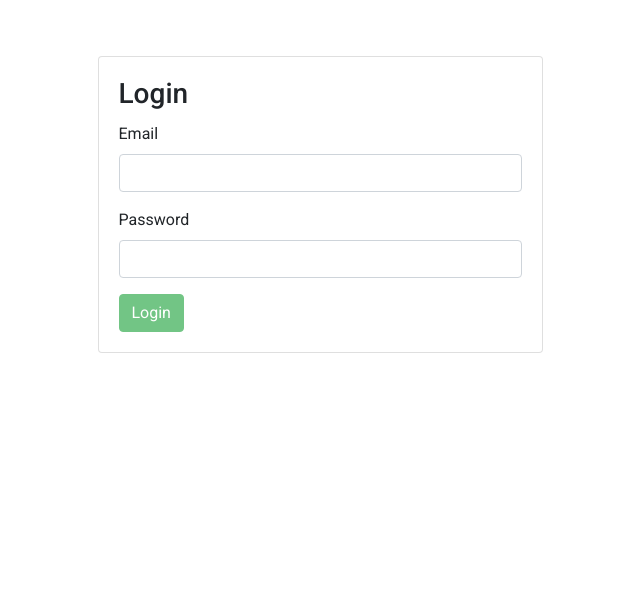
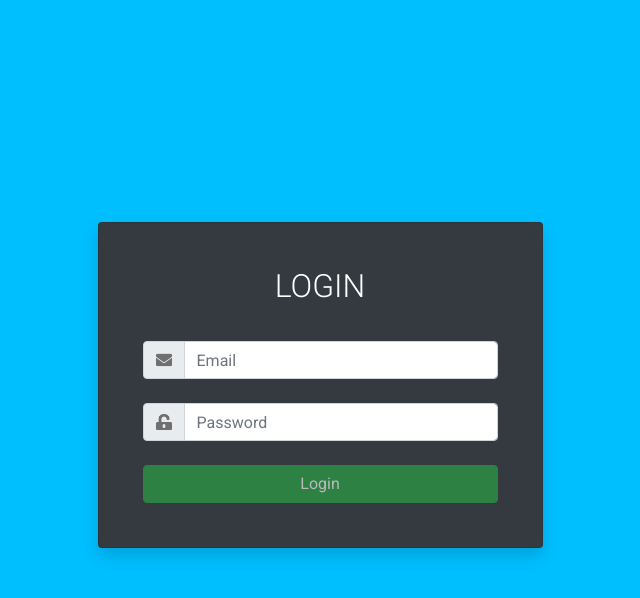
Before and after one commit to elmoamedeo/squad2front, an Angular app: page /login in a window 1280 px wide. Shown: the top 598 px of the page, without its empty margins (320-960 px from the left). Built offline with nearby package versions, Linux system fonts and the light colour scheme.

Commit message:
ajustes visuais

```diff
--- a/src/app/log/log-edit/log-edit.component.html
+++ b/src/app/log/log-edit/log-edit.component.html
@@ -1,49 +1,83 @@
-<div class="col-md-6 user-container">
-    <h2 [hidden]="log._id" class="text-center">Create Log</h2>
-    <h2 [hidden]="!log._id" class="text-center">Edit Log</h2>
+<div class="row">
+  <div class="col">
+    <div class="card bg-dark mt-5">
+      <h2 class="card-header text-light font-weight-light mt-2 mb-2">
+        <span [hidden]="log._id" class="text-center">Create Log</span>
+        <span [hidden]="!log._id" class="text-center">Edit Log</span>
+      </h2>
+
+      <div class="card-body">
         <form [formGroup]="editLogForm" (ngSubmit)="onSubmit()">
 
-      <div class="hidden">
+          <div class="row">
+            <div class="col-md-6">
+
+              <div class="form-group">
+                <label for="detail">ID</label>
                 <input type="text" formControlName="id" placeholder="id" name="id" class="form-control" id="id">
               </div>
 
               <div class="form-group">
-        <label for="title">Title:</label>
+                <label for="title">Title</label>
                 <input type="text" formControlName="title" placeholder="Title" name="title" class="form-control" id="title">
               </div>
 
               <div class="form-group">
-        <label for="firstName">Detail:</label>
+                <label for="detail">Detail</label>
                 <input type="textarea" formControlName="detail" placeholder="Details of the log" name="detail" class="form-control" id="detail">
               </div>
 
               <div class="form-group">
-        <label for="event">Event:</label>
-        <input formControlName="event" type="radio" name="event" value="0"/>
-        <input formControlName="event" type="radio" name="event" value="1"/>
-        <input formControlName="event" type="radio" name="event" value="2"/>
+                <label>Evente</label>
+                <br/>
+                <div class="custom-control custom-radio custom-control-inline">
+                  <input formControlName="event" type="radio" id="event0" name="event" class="custom-control-input" value="0">
+                  <label class="custom-control-label" for="event0">0</label>
+                </div>
+                <div class="custom-control custom-radio custom-control-inline">
+                  <input formControlName="event" type="radio" id="event2" name="event" class="custom-control-input" value="1">
+                  <label class="custom-control-label" for="event2">1</label>
+                </div>
+                <div class="custom-control custom-radio custom-control-inline">
+                  <input formControlName="event" type="radio" id="event3" name="event" class="custom-control-input " value="2">
+                  <label class="custom-control-label" for="event3">2</label>
+                </div>
+              </div>
             </div>
 
+            <div class="col-md-6">
               <div class="form-group">
-        <label for="level">Level:</label>
+                <label for="level">Level</label>
                 <input type="text" formControlName="level" placeholder="Level" name="level" class="form-control" id="level">
               </div>
 
               <div class="form-group">
-        <label for="environment">Environment:</label>
+                <label for="environment">Environment</label>
                 <input type="text" formControlName="environment" placeholder="Environment" name="environment" class="form-control" id="environment">
               </div>
 
               <div class="form-group">
-        <label for="enabled">Active?</label>
-        <input type="checkbox" formControlName="enabled" name="enabled" class="form-control" id="enabled">
+                <label for="ip">IP</label>
+                <input type="text" formControlName="ip" name="ip" placeholder="192.168.0.1" class="form-control" id="ip">
               </div>
 
               <div class="form-group">
-        <label for="ip">Ip:</label>
-        <input type="text" formControlName="ip" name="ip" placeholder="192.168.0.1" class="form-control" id="ip">
+                <div class="custom-control custom-checkbox custom-control-inline">
+                  <input formControlName="event" type="checkbox" id="enabled" name="enabled" class="custom-control-input" value="0">
+                  <label class="custom-control-label" for="enabled">Active?</label>
+                </div>
               </div>
 
-      <button class="btn btn-success">Update</button>
+            </div>
+
+          </div>
         </form>
+
+        <div class="mt-5">
+          <button class="btn btn-outline-success btn-lg">Update</button>
         </div>
+
+      </div>
+    </div>
+  </div>
+</div>
--- a/src/app/log/log-list/log.component.html
+++ b/src/app/log/log-list/log.component.html
@@ -1,7 +1,15 @@
-<div class="col-md-6 user-container">
-    <h2 style="margin: auto"> Log Details</h2>
+<div class="row">
+  <div class="col">
+    <div class="card bg-dark mt-5">
+      <h2 class="card-header text-light font-weight-light mt-2 mb-2">
+        <span>Log Details</span>
+        <span class="float-right">
           <button class="btn btn-danger" style="width:100px" (click)="editLog()"> Add Log</button>
-    <table class="table table-striped">
+        </span>
+      </h2>
+      <div class="card-body mt-4">
+        <div class="table-responsive">
+          <table class="table table-striped table-sm table-dark">
             <thead>
             <tr>
               <th class="hidden">Id</th>
@@ -9,6 +17,7 @@
               <th>Detail</th>
               <th>Level</th>
               <th>Event</th>
+              <th></th>
             </tr>
             </thead>
             <tbody>
@@ -18,9 +27,17 @@
               <td>{{log.detail}}</td>
               <td>{{log.level}}</td>
               <td>{{log.event}}</td>
-        <td><button class="btn btn-success" (click)="deleteLog(log)"> Delete</button>
-          <button class="btn btn-success" (click)="editLog(log)" style="margin-left: 20px;"> Edit</button></td>
+              <td>
+                <div class="btn-group">
+                  <button class="btn btn-sm btn-outline-danger" (click)="deleteLog(log)"> Delete</button>
+                  <button class="btn btn-sm btn-outline-success" (click)="editLog(log)"> Edit</button>
+                </div>
+              </td>
             </tr>
             </tbody>
           </table>
         </div>
+      </div>
+    </div>
+  </div>
+</div>
--- a/src/app/login/login.component.html
+++ b/src/app/login/login.component.html
@@ -1,29 +1,47 @@
-<div class="row justify-content-center" style="padding-top: 5%">
+<div class="row justify-content-center" style="padding-top: 20%">
   <div class="col-5">
-        <div class="card">
+    <div class="card text-white bg-dark shadow p-4">
       <div class="card-body">
-                <h3 class="card-title">Login</h3>
+        <h2 class="card-title text-center font-weight-light">LOGIN</h2>
+        <br/>
+
         <form [formGroup]="loginForm" (ngSubmit)="onSubmit()">
-                    <div class="form-group">
-                        <label for="email">Email</label>
-                        <input type="text" class="form-control" formControlName="email" id="email" autocomplete="off">
-                        <div class="error"
-                            *ngIf="loginForm.controls['email'].hasError('required') && loginForm.controls['email'].touched">
-                            Email is required.</div>
+          <div class="mb-4">
+            <div class="input-group">
+              <div class="input-group-prepend">
+                <div class="input-group-text">
+                  <img src="../../assets/envelope-solid.png"/>
                 </div>
-                    <div class="form-group">
-                        <label for="pwd">Password</label>
-                        <input type="password" class="form-control" formControlName="password" id="pwd"
-                            autocomplete="off">
-                        <div class="error"
-                            *ngIf="loginForm.controls['password'].hasError('required') && loginForm.controls['password'].touched">
-                            Password is required.</div>
               </div>
-                    <button class="btn btn-success" [disabled]="loginForm.invalid">Login</button>
-                    <div *ngIf="invalidLogin" class="error">
-                        <div>Invalid credentials.</div>
+              <input type="text" class="form-control" formControlName="email" id="email" autocomplete="off" placeholder="Email">
+            </div>
+            <small class="text-danger" *ngIf="loginForm.controls['email'].hasError('required') && loginForm.controls['email'].touched">
+              E-mail is required.
+            </small>
+          </div>
+
+          <div class="mb-4">
+            <div class="input-group">
+              <div class="input-group-prepend">
+                <div class="input-group-text">
+                  <img src="../../assets/unlock-alt-solid.png"/>
+                </div>
+              </div>
+              <input type="password" class="form-control" formControlName="password" id="pwd" autocomplete="off" placeholder="Password">
+            </div>
+            <small class="text-danger" *ngIf="loginForm.controls['password'].hasError('required') && loginForm.controls['password'].touched">
+              Password is required.
+            </small>
+          </div>
+
+          <div>
+            <button class="btn btn-success btn-block" [disabled]="loginForm.invalid">Login</button>
+            <small *ngIf="invalidLogin" class="text-danger">
+              Invalid credentials.
+            </small>
           </div>
         </form>
+
       </div>
     </div>
   </div>
--- a/src/app/login/login.component.scss
+++ b/src/app/login/login.component.scss
@@ -0,0 +1,3 @@
+.card {
+  img { width: 16px; height: 16px;}
+}
--- a/src/app/user/user-edit/user-edit.component.html
+++ b/src/app/user/user-edit/user-edit.component.html
@@ -9,7 +9,8 @@
             <input type="text" class="form-control" formControlName="email" id="email" autocomplete="off">
             <div class="error"
                  *ngIf="loginForm.controls['email'].hasError('required') && loginForm.controls['email'].touched">
-                                Email is required.</div>
+              Email is required.
+            </div>
           </div>
           <div class="form-group">
             <label for="pwd">Password</label>
@@ -17,7 +18,8 @@
                    autocomplete="off">
             <div class="error"
                  *ngIf="loginForm.controls['password'].hasError('required') && loginForm.controls['password'].touched">
-                                Password is required.</div>
+              Password is required.
+            </div>
           </div>
           <button class="btn btn-success" [disabled]="loginForm.invalid">Login</button>
           <div *ngIf="invalidLogin" class="error">
--- a/src/styles.scss
+++ b/src/styles.scss
@@ -1,4 +1,8 @@
 /* You can add global styles to this file, and also import other style files */
 
-html, body { height: 100%; }
-body { margin: 0; font-family: Roboto, "Helvetica Neue", sans-serif; }
+//* {border: 1px solid red;}
+
+html, body { min-width: 100vw; min-height: 100vh; }
+body { margin: 0; font-family: Roboto, "Helvetica Neue", sans-serif; background-color: deepskyblue;}
+
+label {color: #DDDDDD;}
```
Also changed, not shown: src/assets/envelope-solid.png (added), src/assets/unlock-alt-solid.png (added). Lines whose indentation alone changed are shown as unchanged.
